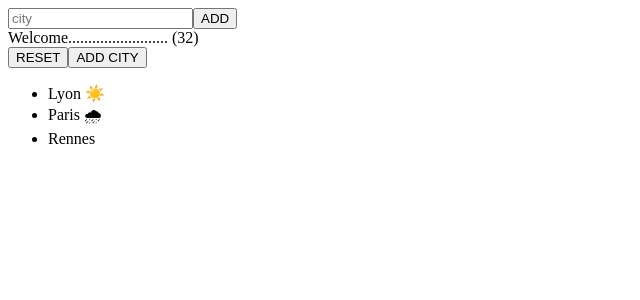
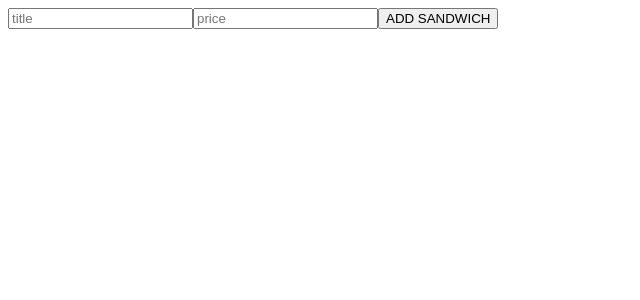
Before and after one commit to wishtack-training/wt-training-angular, an Angular app: page / in a window 1280 px wide. Shown: the top 300 px of the page, without its empty margins (0-640 px from the left). Built offline with nearby package versions, Linux system fonts and the light colour scheme.

Commit message:
✅ Sandwich template-driven form.

```diff
--- a/src/app/app.component.html
+++ b/src/app/app.component.html
@@ -1 +1 @@
-<wt-demo></wt-demo>
+<wt-cart-detail></wt-cart-detail>
--- a/src/app/cart/cart-detail/cart-detail.component.html
+++ b/src/app/cart/cart-detail/cart-detail.component.html
@@ -1,12 +1,20 @@
-<button
-    type="button"
-    (click)="addBurger()">ADD BURGER
-</button>
+<form (ngSubmit)="addSandwich()">
 
-<button
-    type="button"
-    (click)="addSandwich()">ADD SANDWICH
-</button>
+    <input
+        name="title"
+        placeholder="title"
+        type="text"
+        [(ngModel)]="sandwich.title">
+
+    <input
+        name="price"
+        placeholder="price"
+        type="number"
+        [(ngModel)]="sandwich.price">
+
+    <button type="submit">ADD SANDWICH</button>
+
+</form>
 
 <div *ngFor="let sandwich of getSandwichList()">
     <span>{{ sandwich.title }}</span>
--- a/src/app/cart/cart-detail/cart-detail.component.ts
+++ b/src/app/cart/cart-detail/cart-detail.component.ts
@@ -9,13 +9,13 @@ import { Sandwich } from '../sandwich';
 })
 export class CartDetailComponent {
 
+    sandwich = new Sandwich();
+
     private _cart = new Cart();
 
     addSandwich() {
-        const title = prompt('title');
-        const price = parseFloat(prompt('price'));
-        const sandwich = new Sandwich(title, price);
-        this._cart.addSandwich(sandwich);
+        this._cart.addSandwich(this.sandwich);
+        this.sandwich = new Sandwich();
     }
 
     getSandwichList() {
--- a/src/app/cart/sandwich.ts
+++ b/src/app/cart/sandwich.ts
@@ -1,8 +1,8 @@
 export class Sandwich {
 
     constructor(
-        public title: string,
-        public price: number
+        public title?: string,
+        public price?: number
     ) {
     }
 
```
